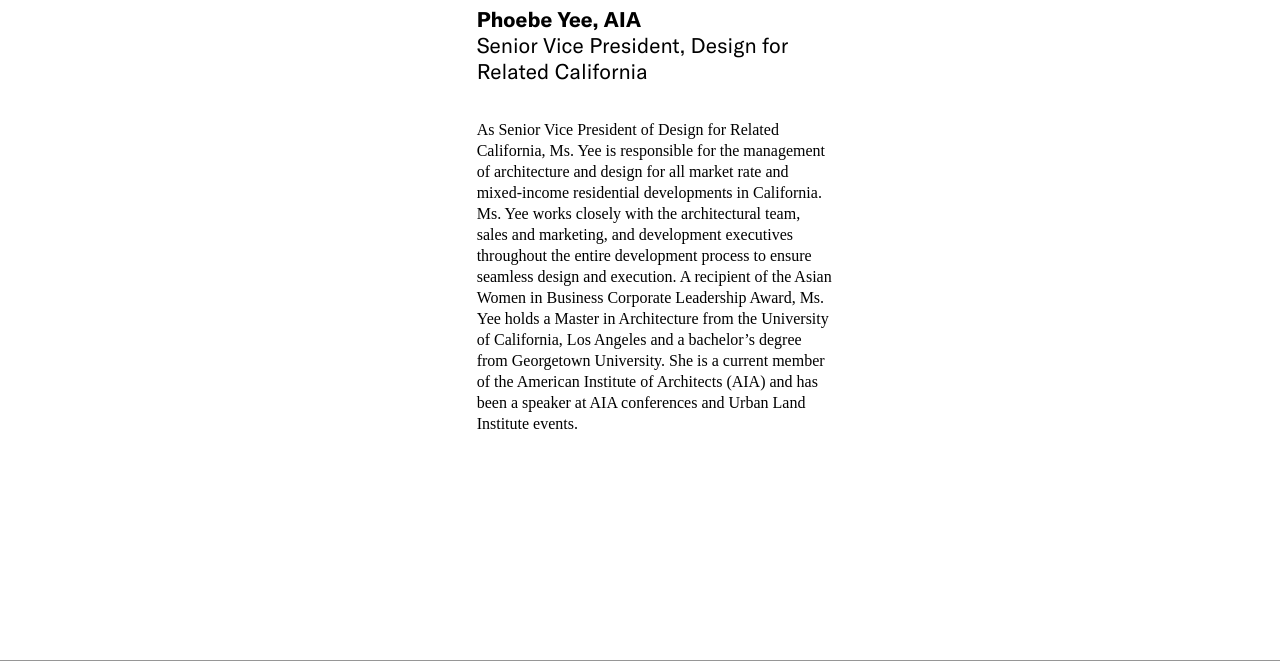
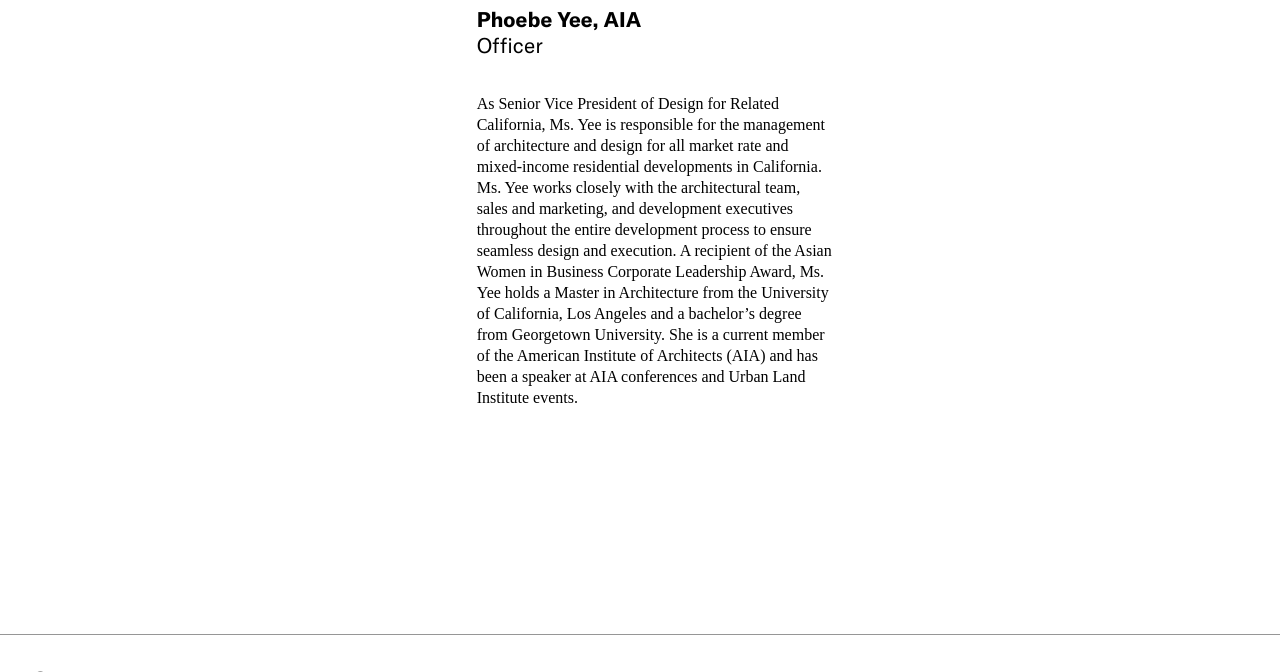
Before and after one commit to jengalas/bwaf-bbw, a Jekyll site: the page built from about/boardandstaff.md, in a window 1280 px wide and 900 px high, scrolled down 11054 px, cut to the strip 228-900 px from the top of the window. Built offline with Jekyll 4.4.1, drawn with Linux system fonts in a browser that asks for light colours; some web fonts are replaced.

Commit message:
Update from Forestry.io Aislinn McNamara updated about/boardandstaff.md

```diff
--- a/about/boardandstaff.md
+++ b/about/boardandstaff.md
@@ -299,7 +299,7 @@
       in Washington, D.C., a position she still holds.
     title_role: Founder
   - title: Phoebe Yee, AIA
-    title_role: Senior Vice President, Design for Related California
+    title_role: Officer
     image: "/v1618329168/Yee-722x349_dsjmio.jpg"
     description: "As Senior Vice President of Design for Related California, Ms. Yee
       is responsible for the management of architecture and design for all market
```
